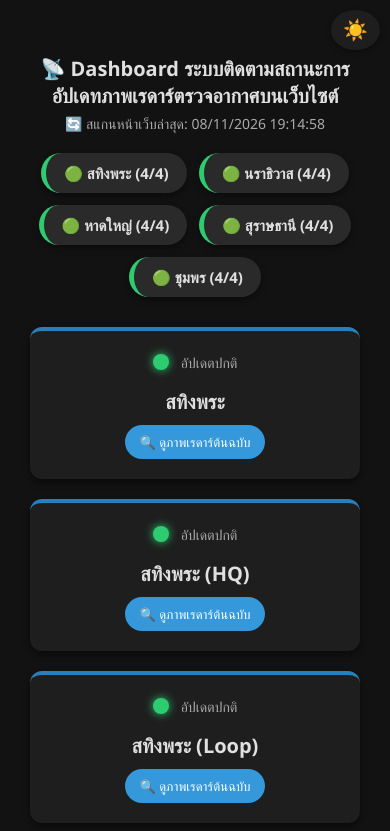
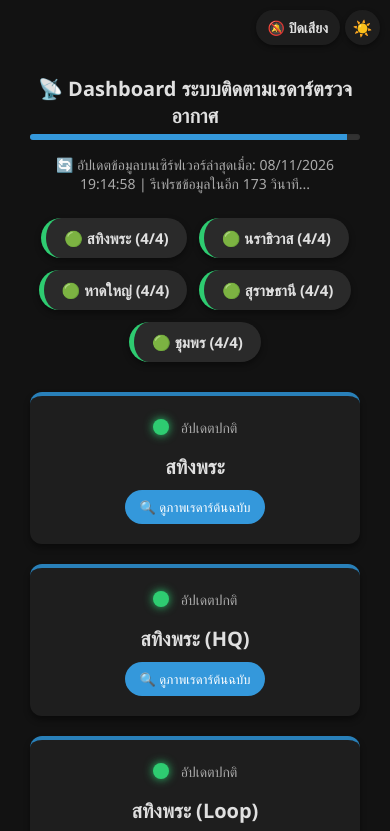
Before and after one commit to sira998tt/radar-dashboard, a plain HTML site: page index.html in a window 390 px wide. Both pictures are taken after a click on the button "สลับโหมดสว่าง/มืด". Shown: the top 831 px of the page. Drawn offline with Linux system fonts and the light colour scheme.

Commit message:
Update index.html

```diff
--- a/index.html
+++ b/index.html
@@ -5,7 +5,6 @@
     <meta name="viewport" content="width=device-width, initial-scale=1.0">
     <title>TMD Radar Status Dashboard</title>
     <style>
-        /* 🎨 ตั้งค่าตัวแปรสีสำหรับ Light / Dark Mode */
         :root {
             --bg-color: #f4f6f9;
             --text-main: #2c3e50;
@@ -15,6 +14,7 @@
             --card-shadow-hover: rgba(0,0,0,0.1);
             --border-default: #3498db;
             --pill-bg: #ffffff;
+            --bar-bg: #e0e0e0;
         }
 
         body.dark-mode {
@@ -26,70 +26,32 @@
             --card-shadow-hover: rgba(0,0,0,0.6);
             --border-default: #2980b9;
             --pill-bg: #2a2a2a;
+            --bar-bg: #333333;
         }
 
-        body {
-            font-family: 'Segoe UI', Tahoma, Geneva, Verdana, sans-serif;
-            background-color: var(--bg-color);
-            margin: 0;
-            padding: 30px;
-            color: var(--text-main);
-            transition: background-color 0.3s, color 0.3s;
-        }
+        body { font-family: 'Segoe UI', Tahoma, Geneva, Verdana, sans-serif; background-color: var(--bg-color); margin: 0; padding: 30px; color: var(--text-main); transition: background-color 0.3s, color 0.3s; }
 
-        /* 🌙 ปุ่มสลับโหมดมืด */
-        .theme-toggle {
-            position: absolute;
-            top: 20px;
-            right: 20px;
-            background: var(--card-bg);
-            border: none;
-            font-size: 24px;
-            cursor: pointer;
-            padding: 8px 12px;
-            border-radius: 50%;
-            box-shadow: 0 2px 5px var(--card-shadow);
-            transition: transform 0.2s;
-        }
-        .theme-toggle:hover { transform: scale(1.1); }
+        .top-controls { position: absolute; top: 20px; right: 20px; display: flex; gap: 10px; }
+        .control-btn { background: var(--card-bg); border: none; font-size: 16px; font-family: inherit; color: var(--text-main); cursor: pointer; padding: 10px 15px; border-radius: 25px; box-shadow: 0 2px 5px var(--card-shadow); transition: transform 0.2s; display: flex; align-items: center; justify-content: center; font-weight: bold; }
+        .control-btn:hover { transform: scale(1.05); }
+        .icon-btn { width: 45px; height: 45px; border-radius: 50%; padding: 10px; font-size: 20px; }
+
+        #ackBtn { display: none; position: fixed; top: 30px; left: 50%; transform: translateX(-50%); background-color: #e74c3c; color: white; padding: 15px 40px; font-size: 22px; font-weight: bold; border: none; border-radius: 30px; box-shadow: 0 4px 15px rgba(231,76,60,0.6); cursor: pointer; z-index: 9999; animation: pulse 1s infinite; }
+        @keyframes pulse { 0% { transform: translateX(-50%) scale(1); } 50% { transform: translateX(-50%) scale(1.05); } 100% { transform: translateX(-50%) scale(1); } }
 
         h2 { text-align: center; margin-bottom: 5px; }
-        .update-time { text-align: center; color: var(--text-muted); margin-bottom: 20px; font-size: 14px; }
 
-        /* 📊 ป้ายสรุปด้านบน (Summary Pills) */
-        .summary-container {
-            display: flex;
-            flex-wrap: wrap;
-            gap: 12px;
-            justify-content: center;
-            max-width: 1200px;
-            margin: 0 auto 30px auto;
-        }
-        .summary-pill {
-            background-color: var(--pill-bg);
-            padding: 10px 18px;
-            border-radius: 25px;
-            font-size: 15px;
-            font-weight: bold;
-            box-shadow: 0 3px 6px var(--card-shadow);
-            border-left: 5px solid #2ecc71; /* สีเขียวเริ่มต้น */
-            display: flex;
-            align-items: center;
-            gap: 8px;
-        }
+        /* ⏳ แถบ Progress Bar นับถอยหลัง */
+        .progress-container { max-width: 1200px; margin: 0 auto 15px auto; background-color: var(--bar-bg); border-radius: 10px; overflow: hidden; height: 6px; box-shadow: inset 0 1px 3px rgba(0,0,0,0.1); }
+        .progress-bar { height: 100%; width: 100%; background-color: #3498db; transition: width 1s linear; }
+        .update-time { text-align: center; color: var(--text-muted); margin-bottom: 25px; font-size: 14px; }
+
+        .summary-container { display: flex; flex-wrap: wrap; gap: 12px; justify-content: center; max-width: 1200px; margin: 0 auto 30px auto; }
+        .summary-pill { background-color: var(--pill-bg); padding: 10px 18px; border-radius: 25px; font-size: 15px; font-weight: bold; box-shadow: 0 3px 6px var(--card-shadow); border-left: 5px solid #2ecc71; display: flex; align-items: center; gap: 8px; }
         .summary-pill.error { border-left-color: #e74c3c; }
 
-        /* 🗂️ Grid การ์ดสถานี */
         .grid { display: grid; grid-template-columns: repeat(auto-fill, minmax(280px, 1fr)); gap: 20px; max-width: 1200px; margin: 0 auto; }
-        .card {
-            background: var(--card-bg);
-            border-radius: 12px;
-            padding: 20px;
-            box-shadow: 0 4px 6px var(--card-shadow);
-            text-align: center;
-            transition: transform 0.2s, box-shadow 0.2s;
-            border-top: 4px solid var(--border-default);
-        }
+        .card { background: var(--card-bg); border-radius: 12px; padding: 20px; box-shadow: 0 4px 6px var(--card-shadow); text-align: center; transition: transform 0.2s, box-shadow 0.2s; border-top: 4px solid var(--border-default); }
         .card:hover { transform: translateY(-5px); box-shadow: 0 6px 12px var(--card-shadow-hover); }
         .card.offline-card { border-top: 4px solid #e74c3c; }
 
@@ -104,72 +66,110 @@
 
         @keyframes blink { 0% { opacity: 1; } 50% { opacity: 0.4; } 100% { opacity: 1; } }
 
-        /* จัดการหน้าจอมือถือ */
         @media (max-width: 600px) {
-            h2 { font-size: 20px; margin-top: 25px; }
-            .theme-toggle { top: 10px; right: 10px; font-size: 20px; }
+            h2 { font-size: 20px; margin-top: 45px; }
+            .top-controls { top: 10px; right: 10px; gap: 5px; }
+            .control-btn { padding: 8px 12px; font-size: 14px; }
+            .icon-btn { width: 35px; height: 35px; font-size: 16px; }
+            #ackBtn { width: 90%; font-size: 18px; padding: 15px 20px; }
         }
     </style>
 </head>
 <body>
 
-    <button class="theme-toggle" id="themeToggle" title="สลับโหมดสว่าง/มืด">🌙</button>
+    <button id="ackBtn">🛑 ปิดเสียงเตือน (รับทราบ)</button>
 
-    <h2>📡 Dashboard ระบบติดตามสถานะการอัปเดทภาพเรดาร์ตรวจอากาศบนเว็บไซต์</h2>
-    <div class="update-time" id="lastUpdate">กำลังเชื่อมต่อข้อมูลล่าสุด...</div>
+    <div class="top-controls">
+        <button class="control-btn" id="soundToggle" title="สลับโหมดแจ้งเตือน">🔕 ปิดเสียง</button>
+        <button class="control-btn icon-btn" id="themeToggle" title="สลับโหมดสว่าง/มืด">🌙</button>
+    </div>
 
-    <!-- พื้นที่แสดงป้ายสรุป -->
+    <h2>📡 Dashboard ระบบติดตามเรดาร์ตรวจอากาศ</h2>
+
+    <!-- ⏳ แถบเวลาและตัวหนังสือนับถอยหลัง -->
+    <div class="progress-container">
+        <div class="progress-bar" id="progressBar"></div>
+    </div>
+    <div class="update-time">
+        <span id="lastUpdate">กำลังเชื่อมต่อข้อมูลล่าสุด...</span> | <span id="countdownText">เตรียมดึงข้อมูล...</span>
+    </div>
+
     <div class="summary-container" id="summaryContainer"></div>
-
-    <!-- พื้นที่แสดงการ์ด -->
     <div class="grid" id="dashboard"></div>
 
     <script>
-        // -----------------------------------------
-        // 🌙 ระบบสลับ Dark / Light Mode
-        // -----------------------------------------
         const toggleBtn = document.getElementById('themeToggle');
-        // ตรวจสอบค่าเดิมที่เคยบันทึกไว้ใน Browser
-        if (localStorage.getItem('theme') === 'dark') {
-            document.body.classList.add('dark-mode');
-            toggleBtn.innerText = '☀️';
+        if (localStorage.getItem('theme') === 'dark') { document.body.classList.add('dark-mode'); toggleBtn.innerText = '☀️'; }
+        toggleBtn.addEventListener('click', () => {
+            document.body.classList.toggle('dark-mode');
+            if (document.body.classList.contains('dark-mode')) { localStorage.setItem('theme', 'dark'); toggleBtn.innerText = '☀️'; }
+            else { localStorage.setItem('theme', 'light'); toggleBtn.innerText = '🌙'; }
+        });
+
+        let soundMode = 0;
+        const soundToggleBtn = document.getElementById('soundToggle');
+        const ackBtn = document.getElementById('ackBtn');
+        const shortSound = new Audio('https://actions.google.com/sounds/v1/alarms/beep_short.ogg');
+        const longSound = new Audio('https://actions.google.com/sounds/v1/alarms/digital_watch_alarm_long.ogg');
+        longSound.loop = true;
+
+        soundToggleBtn.addEventListener('click', () => {
+            soundMode = (soundMode + 1) % 3;
+            if (soundMode === 0) { soundToggleBtn.innerText = '🔕 ปิดเสียง'; longSound.pause(); longSound.currentTime = 0; }
+            else if (soundMode === 1) { soundToggleBtn.innerText = '🔔 เตือนสั้น'; shortSound.play().catch(e=>console.log("Audio blocked")); }
+            else if (soundMode === 2) { soundToggleBtn.innerText = '🚨 เตือนยาว'; shortSound.play().catch(e=>console.log("Audio blocked")); }
+        });
+
+        ackBtn.addEventListener('click', () => { longSound.pause(); longSound.currentTime = 0; ackBtn.style.display = 'none'; });
+
+        let previousStateString = null;
+        let countdownTime = 180;
+        let timerInterval;
+
+        function startCountdown() {
+            clearInterval(timerInterval);
+            countdownTime = 180;
+            const bar = document.getElementById('progressBar');
+            const txt = document.getElementById('countdownText');
+
+            timerInterval = setInterval(() => {
+                countdownTime--;
+                let percent = (countdownTime / 180) * 100;
+                bar.style.width = percent + '%';
+                txt.innerText = `รีเฟรชข้อมูลในอีก ${countdownTime} วินาที...`;
+
+                if (countdownTime <= 0) {
+                    clearInterval(timerInterval);
+                    txt.innerText = "กำลังสแกนและดึงข้อมูลใหม่...";
+                    bar.style.width = '0%';
+                    fetchData();
+                }
+            }, 1000);
         }
 
-        toggleBtn.addEventListener('click', () => {
-            document.body.classList.toggle('dark-mode');
-            if (document.body.classList.contains('dark-mode')) {
-                localStorage.setItem('theme', 'dark');
-                toggleBtn.innerText = '☀️';
-            } else {
-                localStorage.setItem('theme', 'light');
-                toggleBtn.innerText = '🌙';
-            }
-        });
-
-        // -----------------------------------------
-        // 📡 ระบบดึงข้อมูลและแสดงผล
-        // -----------------------------------------
         function fetchData() {
             fetch('data.json?t=' + new Date().getTime())
                 .then(response => response.json())
                 .then(data => {
-                    document.getElementById('lastUpdate').innerText = '🔄 สแกนหน้าเว็บล่าสุด: ' + data.last_update;
+                    document.getElementById('lastUpdate').innerText = '🔄 อัปเดตข้อมูลบนเซิร์ฟเวอร์ล่าสุดเมื่อ: ' + data.last_update;
 
                     const dashboard = document.getElementById('dashboard');
                     const summaryContainer = document.getElementById('summaryContainer');
                     dashboard.innerHTML = '';
                     summaryContainer.innerHTML = '';
 
-                    // Object สำหรับเก็บยอดสรุปแต่ละกลุ่ม
                     const groups = {};
+                    const currentStateString = data.stations.map(st => `${st.id}:${st.status}`).join('|');
 
-                    // วนลูปสร้างการ์ด และเก็บสถิติ
+                    if (previousStateString !== null && previousStateString !== currentStateString) {
+                        if (soundMode === 1) { shortSound.play().catch(e=>console.log(e)); }
+                        else if (soundMode === 2) { longSound.play().catch(e=>console.log(e)); ackBtn.style.display = 'block'; }
+                    }
+                    previousStateString = currentStateString;
+
                     data.stations.forEach(st => {
-                        // แยกชื่อเพื่อจัดกลุ่ม (เช่น "สทิงพระ (HQ)" -> เอาแค่ "สทิงพระ")
                         const baseName = st.name.split(' ')[0];
-                        if (!groups[baseName]) {
-                            groups[baseName] = { total: 0, offline: 0 };
-                        }
+                        if (!groups[baseName]) groups[baseName] = { total: 0, offline: 0 };
                         groups[baseName].total += 1;
 
                         const isOnline = st.status === 'online';
@@ -177,14 +177,20 @@
 
                         const statusClass = isOnline ? 'online' : 'offline';
                         const cardClass = isOnline ? '' : 'offline-card';
-                        const statusText = isOnline ? 'อัปเดตปกติ' : 'ภาพค้าง / ขาดการติดต่อ';
+
+                        // 📌 ดึงเวลาที่ค้างมาแสดงผลให้ชัดเจน
+                        let statusText = 'อัปเดตปกติ';
+                        if (!isOnline) {
+                            const delayMinutes = st.delay_mins || 0;
+                            statusText = `ภาพค้างมาแล้ว ${delayMinutes} นาที`;
+                        }
 
                         const card = document.createElement('div');
                         card.className = `card ${cardClass}`;
                         card.innerHTML = `
                             <div>
                                 <span class="status-dot ${statusClass}"></span>
-                                <span class="status-text">${statusText}</span>
+                                <span class="status-text" style="${!isOnline ? 'color:#e74c3c; font-weight:bold;' : ''}">${statusText}</span>
                             </div>
                             <div class="st-name">${st.name}</div>
                             <a href="${st.url}" target="_blank" class="st-link">🔍 ดูภาพเรดาร์ต้นฉบับ</a>
@@ -192,30 +198,26 @@
                         dashboard.appendChild(card);
                     });
 
-                    // วนลูปสร้างป้ายสรุป (Summary Pills) ด้านบน
                     for (const [name, stats] of Object.entries(groups)) {
                         const pill = document.createElement('div');
                         const hasError = stats.offline > 0;
                         pill.className = `summary-pill ${hasError ? 'error' : ''}`;
-
-                        if (hasError) {
-                            pill.innerHTML = `🔴 ${name} (${stats.total - stats.offline}/${stats.total})`;
-                        } else {
-                            pill.innerHTML = `🟢 ${name} (${stats.total}/${stats.total})`;
-                        }
+                        pill.innerHTML = hasError ? `🔴 ${name} (${stats.total - stats.offline}/${stats.total})` : `🟢 ${name} (${stats.total}/${stats.total})`;
                         summaryContainer.appendChild(pill);
                     }
                 })
                 .catch(error => {
-                    console.error('Error fetching data:', error);
-                    document.getElementById('lastUpdate').innerText = '⚠️ รอระบบส่วนหลังบ้านอัปเดตข้อมูลขึ้นเซิร์ฟเวอร์...';
+                    console.error('Error:', error);
+                    document.getElementById('countdownText').innerText = '⚠️ เชื่อมต่อขัดข้อง กำลังลองใหม่...';
+                })
+                .finally(() => {
+                    // พอรับข้อมูลเสร็จ หรือรับพัง ก็สั่งให้นับถอยหลังรอบใหม่ทันที
+                    startCountdown();
                 });
         }
 
-        // ดึงครั้งแรกและตั้งเวลาอัตโนมัติให้หน้าเว็บดึงใหม่ทุก 3 นาที (180,000 ms)
+        // โหลดข้อมูลครั้งแรก และตัวจับเวลาจะดูแลรอบถัดไปเอง
         fetchData();
-        setInterval(fetchData, 180000);
     </script>
-
 </body>
 </html>
```
